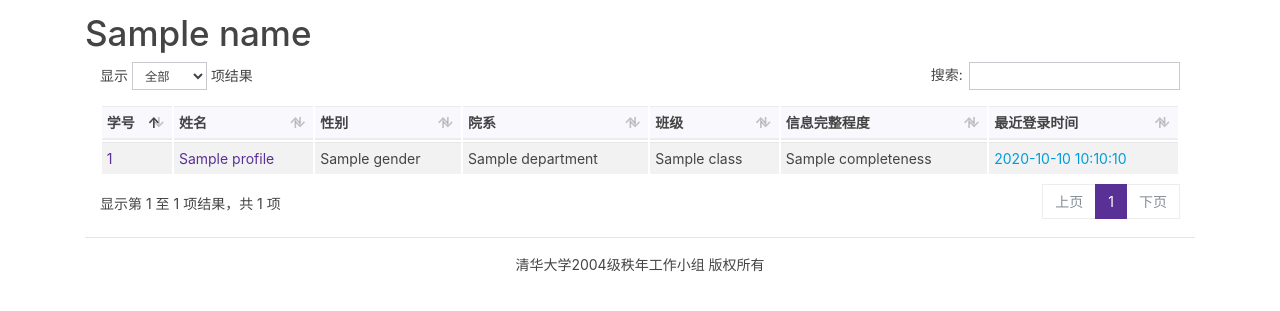
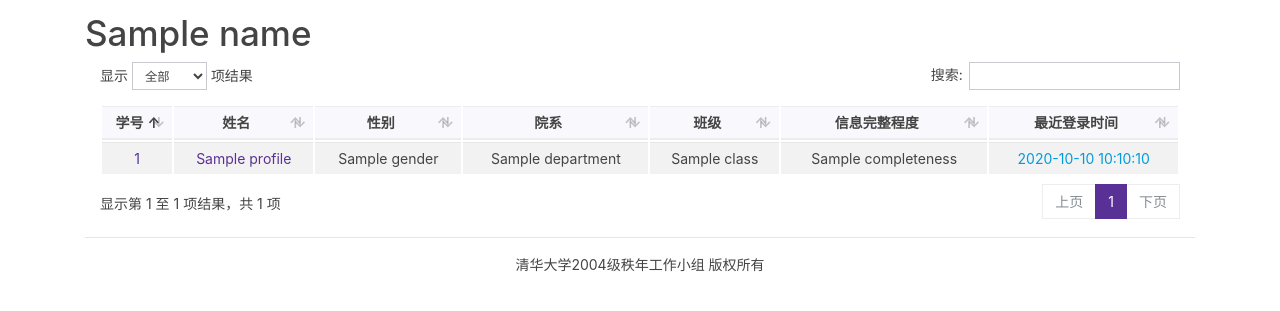
Before and after one commit to hanwentao/proj2004, a Django app: template contacts/templates/contacts/class_detail.html in a window 1280 px wide. Shown: the part 75-386 px from the top of the page. Run offline with Django 3.2, Linux system fonts and the light colour scheme; the template is opened without the code that fills it: most values are stand-ins (such as "Sample title", 1, 10 or a date in 2020); some libraries are stand-ins or nearby versions.

Commit message:
Center texts in table

```diff
--- a/contacts/templates/contacts/class_detail.html
+++ b/contacts/templates/contacts/class_detail.html
@@ -59,7 +59,7 @@
     {% endfor %}
   </ul>
   <h1>{{ name }}</h1>
-  <table id="profile-list" class="table table-striped table-hover table-sm">
+  <table id="profile-list" class="table table-striped table-hover table-sm text-center">
     <thead class="thead-light">
       <tr>
         <th>学号</th>
```
